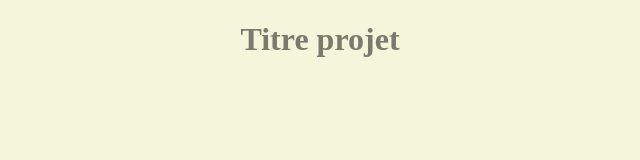
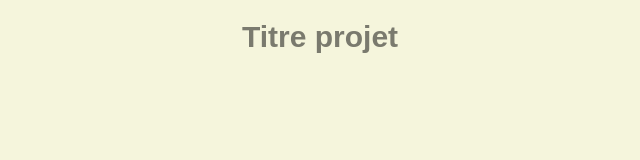
Before and after one commit to franck-cmd/projetgit, a plain HTML site: page index.html in a window 1280 px wide. Shown: the full height of the page, 320-960 px from the left. Drawn offline with Linux system fonts and the light colour scheme.

Commit message:
modification fichier css H1

```diff
--- a/css/style.css
+++ b/css/style.css
@@ -1,6 +1,8 @@
 h1 {
    text-align: center;
    color: rgba(0,0,0,0.5);
+   font-family: Arial, Helvetica, sans-serif;
+   font-size: 30px;
 }
 body {
     background-color: beige;
```
